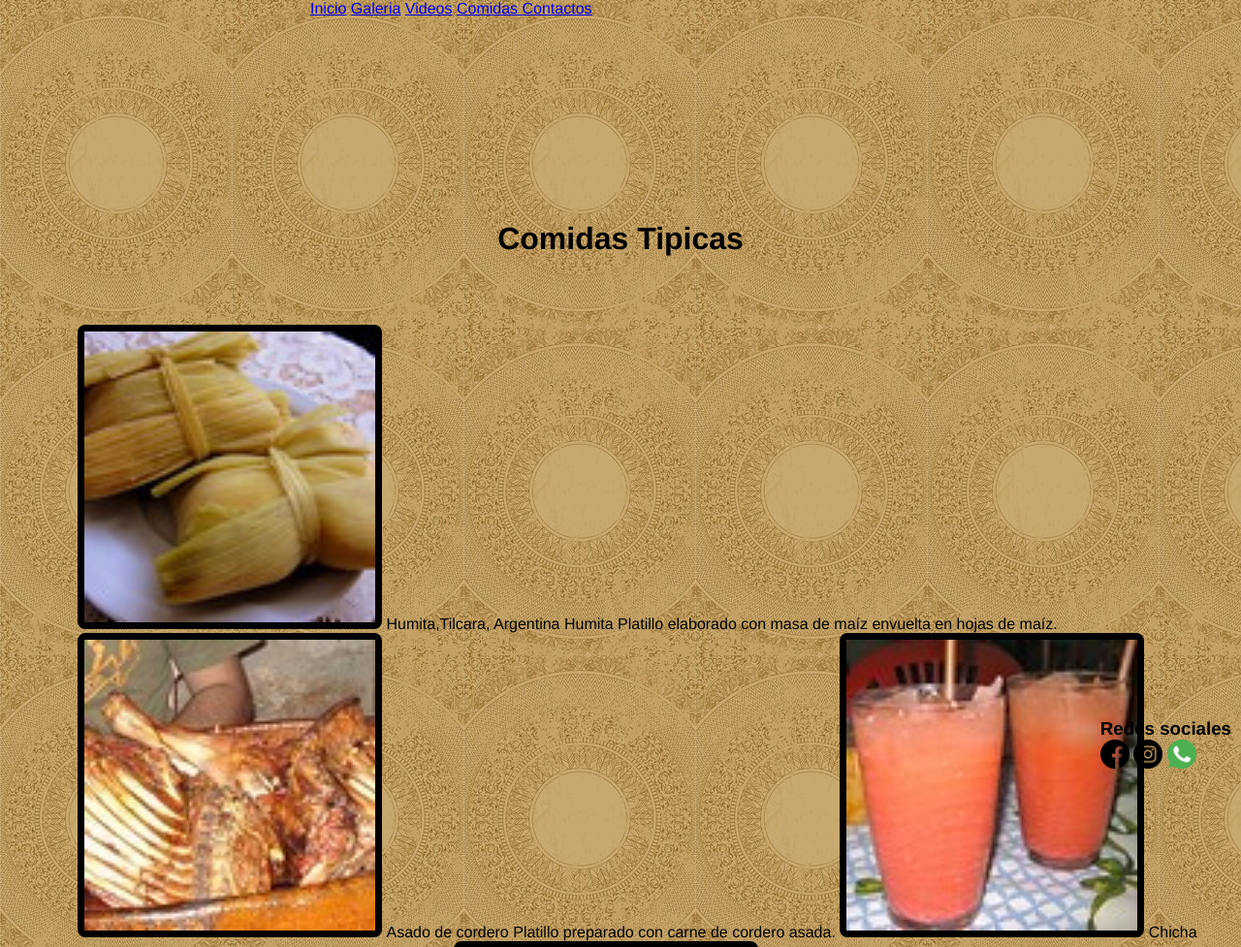
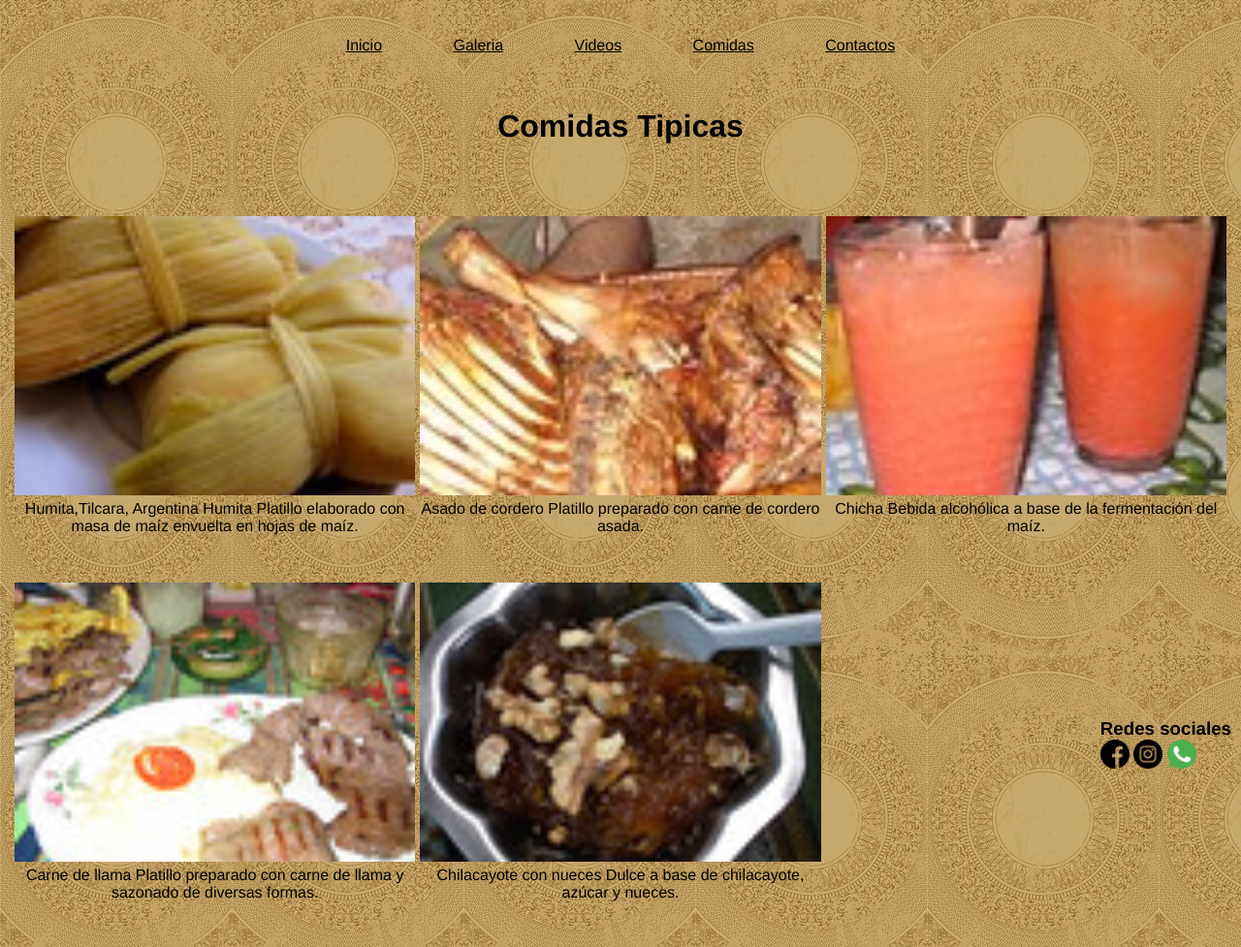
Before and after one commit to alerodriguez1994/norteargentino, a plain HTML site: page paginas/comidas.html in a window 1280 px wide. Shown: the top 977 px of the page at 97% size. Drawn offline with nearby package versions, Linux system fonts and the light colour scheme.

Commit message:
cambios en todas las paginas

```diff
--- a/css/style.css
+++ b/css/style.css
@@ -227,39 +227,92 @@ justify-self: center;
 
 }
 /* COMIDAS  */
-
-.TituloComidas{
-   margin: 20px;
-   text-align: center;
+.Titulo__comidas{
+    grid-column: 4/10;
+    grid-row: 2/3;
+    justify-self: center;
+    padding-top: 2rem;
 
 }
 
+.Titulo_comidas h1{
+    font-size:2.5rem;
+}
+
+.ulcomidas{
+display: grid;
+grid-template-columns: repeat(3,1fr);
+grid-template-rows: 18rem 5rem 18rem 5rem;
+padding: 15px;
+grid-row-gap: 5px;
+grid-column-gap: 5px;
+}
+
+
 .img_comidas{
 
-width: 300px;
-height: 300px;
-border-radius: 8px;
-border: 7px solid black;
+    width: 100%;
+    height: 100%;
+    object-fit:cover;
+}
+.lista_comidas{
+    text-align: center;
+}
+.ulcomidas div:first-child{
+    grid-column: 1/2;
+    grid-row: 1/2;
+}
+.ulcomidas div:nth-child(2){
+    grid-column: 1/2;
+    grid-row: 2/3;
+}
+.ulcomidas div:nth-child(3){
+grid-column: 2/3;
+grid-row: 1/2;
 
+}
+.ulcomidas div:nth-child(4){
+    grid-column: 2/3;
+    grid-row: 2/3;
+
+}
+.ulcomidas div:nth-child(5){
+    grid-column: 3/4;
+    grid-row: 1/2;
+}
+.ulcomidas div:nth-child(6){
+    grid-column: 3/4;
+    grid-row: 2/3;
+}
+.ulcomidas div:nth-child(7){
+    grid-column: 1/2;
+    grid-row: 3/4;
+}
+.ulcomidas div:nth-child(8){
+    grid-column: 1/2;
+    grid-row: 4/5;
+}
+.ulcomidas div:nth-child(9){
+    grid-column: 2/3;
+    grid-row: 3/4;
+}
+.ulcomidas div:last-child{
+    grid-column: 2/3;
+    grid-row: 4/5;
+}
+/*   CONTACTOS   */
+
+.titulo_contactos{
+
+    grid-column: 4/10;
+    grid-row: 2/3;
+    justify-self: center;
+    padding-top: 2rem;
 
 }
 
-.ulcomidas{
-display: inline-block;
-margin: 50px ;
-position: relative;
-right: -30px;
-
-
-
-}
-
-                                 /*   CONTACTOS   */
-
-.ContactosTitulo{
-
-    text-align: center;
-
+.titulo_contactos h1{
+    font-size:2.5rem;
 }
 
 form{
@@ -272,3 +325,11 @@ height: 300px;
 text-align: center;
 
 }
+.formulario_contactos{
+    display: grid;
+    grid-template-columns: repeat(5,1fr);
+
+}
+.formulario_contactos form{
+    grid-column: 3/4;
+}
--- a/paginas/comidas.html
+++ b/paginas/comidas.html
@@ -17,7 +17,7 @@
 
         <header>
             <nav>
-                <ul class="Navindex" >
+                <ul class="ulnav">
                         <li> <a href ="../index.html" >Inicio</a> </li>
                         <li> <a href="galeria.html" >Galeria</a> </li>
                         <li> <a href="videos.html" >Videos</a> </li>
@@ -26,43 +26,64 @@
                 </ul>
             </nav>
 
-     </header>
+            <div class="Titulo__comidas">
+
+                <h1>Comidas Tipicas</h1>
+
+            </div>
+
+        </header>
+
+         <section class="ulcomidas">
+
+            <div>
+                <img class="img_comidas" src="/multimedia/galeriatilcara/comidas/HUMITA.JPG">
+            </div>
+            <div>
+
+                <p class="lista_comidas">Humita,Tilcara, Argentina Humita Platillo elaborado con masa de maíz envuelta en hojas de maíz.</p>
+
+            </div>
+            <div>
+                <img class="img_comidas" src="/multimedia/galeriatilcara/comidas/ASADODECORDERO.JPG">
+            </div>
+            <div>
+                <p class="lista_comidas" >Asado de cordero Platillo preparado con carne de cordero asada.</p>
+
+            </div>
+            <div>
+
+                <img class="img_comidas" src="/multimedia/galeriatilcara/comidas/CHICHA.JPG">
+            </div>
+            <div>
+
+                <p class="lista_comidas">Chicha Bebida alcohólica a base de la fermentación del maíz.</p>
+
+            </div>
+            <div>
+
+                <img class="img_comidas" src="/multimedia/galeriatilcara/comidas/CARNEDELLAMA.JPG">
+            </div>
+            <div>
+                <p class="lista_comidas">Carne de llama Platillo preparado con carne de llama y sazonado de diversas formas.</p>
+            </div>
+
+            <div>
+
+                <img class="img_comidas" src="/multimedia/galeriatilcara/comidas/CAYOTE.JPG">
+            </div>
+
+            <div>
+                <p class="lista_comidas">Chilacayote con nueces Dulce a base de chilacayote, azúcar y nueces.</p>
+
+            </div>
 
 
 
 
 
-         <h1 class="TituloComidas">Comidas Tipicas</h1>
 
-
-
-
-
-         <ul class="ulcomidas">
-             <img class="img_comidas" src="/multimedia/galeriatilcara/comidas/HUMITA.JPG">
-
-             <li class="lista_comidas">Humita,Tilcara, Argentina Humita Platillo elaborado con masa de maíz envuelta en hojas de maíz.</li>
-
-             <img class="img_comidas" src="/multimedia/galeriatilcara/comidas/ASADODECORDERO.JPG">
-
-             <li class="lista_comidas" >Asado de cordero Platillo preparado con carne de cordero asada.</li>
-
-             <img class="img_comidas" src="/multimedia/galeriatilcara/comidas/CHICHA.JPG">
-
-             <li class="lista_comidas">Chicha Bebida alcohólica a base de la fermentación del maíz.</li>
-
-             <img class="img_comidas" src="/multimedia/galeriatilcara/comidas/CARNEDELLAMA.JPG">
-
-             <li class="lista_comidas">Carne de llama Platillo preparado con carne de llama y sazonado de diversas formas.</li>
-
-             <img class="img_comidas" src="/multimedia/galeriatilcara/comidas/CAYOTE.JPG">
-
-             <li class="lista_comidas">Chilacayote con nueces Dulce a base de chilacayote, azúcar y nueces.</li>
-
-
-
-
-         </ul>
+         </section>
 
 
 
```
Also changed, not shown: index.html (+1 -2 lines), paginas/contactos.html (+10 -5 lines).
